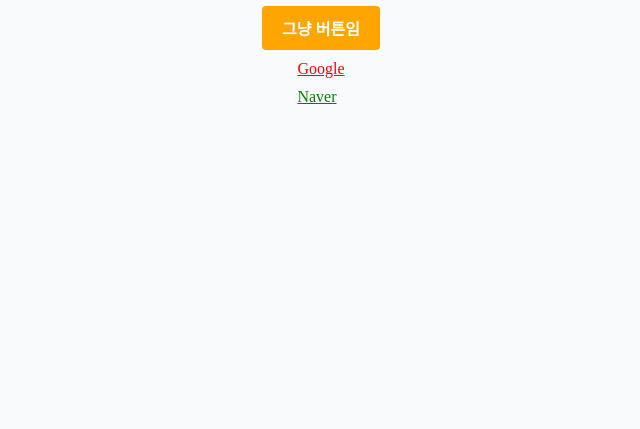
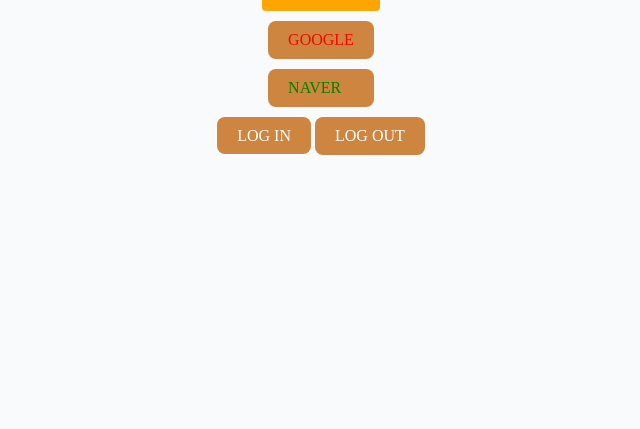
Before and after one commit to kbu715/CSS_LAYOUT, a website: page scss-study/index.html in a window 1280 px wide. Shown: the part 387-816 px from the top of the page, without its empty margins (319-959 px from the left). Drawn offline with nearby package versions, Linux system fonts and the light colour scheme; files that its build step writes are made by us from their sources.

Commit message:
feat: scss features 1. @extend / %something

```diff
--- a/scss-study/index.html
+++ b/scss-study/index.html
@@ -10,8 +10,13 @@
       <button class="btn">그냥 버튼임</button>
     </div>
     <div class="links">
-      <a href="https://www.google.com" target="_blank">Google</a>
-      <a href="https://www.naver.com" target="_blank">Naver</a>
+      <a class="link" href="https://www.google.com" target="_blank">Google</a>
+      <a class="link" href="https://www.naver.com" target="_blank">Naver</a>
+    </div>
+
+    <div>
+      <a href="#">Log in</a>
+      <button>Log out</button>
     </div>
   </body>
 </html>
--- /dev/null
+++ b/scss-study/src/scss/_buttons.scss
@@ -0,0 +1,10 @@
+%button {
+    font-family: inherit;
+    color: #fff;
+    border-radius: 8px;
+    font-size: 16px;
+    text-transform: uppercase;
+    padding: 10px 20px;
+    background-color: peru;
+    font-weight: 500;
+}
--- a/scss-study/src/scss/styles.scss
+++ b/scss-study/src/scss/styles.scss
@@ -1,5 +1,6 @@
 @import '_variables';
 @import '_mixins';
+@import '_buttons';
 
 body {
   @include column-flexbox(); // Mixins!
@@ -29,9 +30,6 @@
       font-weight: 900;
     }
   }
-  a {
-    color: blue;
-  }
 }
 
 .box {
@@ -55,7 +53,7 @@
 
 .links {
   margin-top: 10px;
-  a {
+  .link {
     display: block;
     margin-bottom: 10px;
 
@@ -70,3 +68,13 @@
     }
   }
 }
+
+a {
+  @extend %button;
+  text-decoration: none;
+}
+
+button {
+  @extend %button;
+  border: none;
+}
```
Also changed, not shown: README.md.
